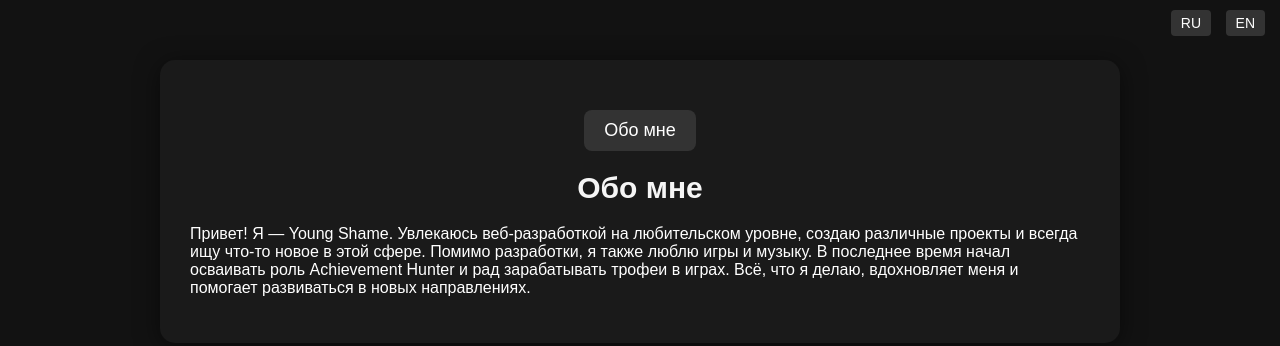
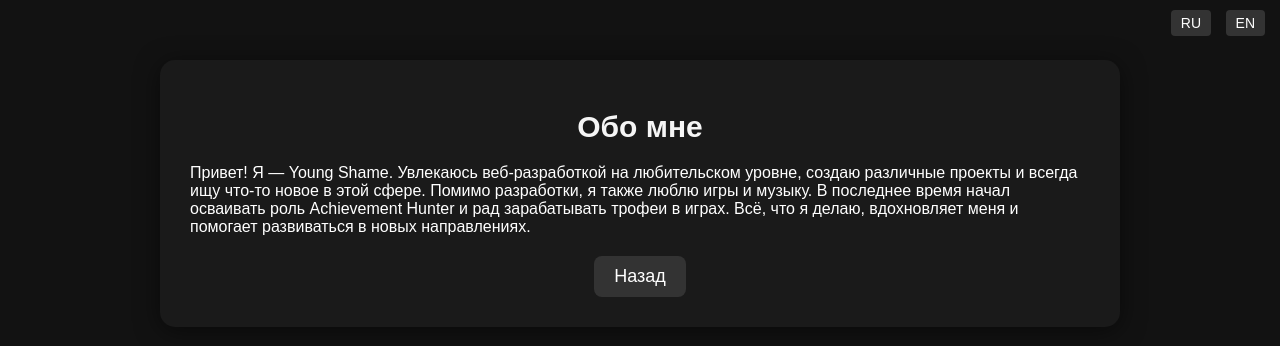
Before and after one commit to koonclsx/site, a plain HTML site: page about.html in a window 1280 px wide. Drawn offline with Linux system fonts and the light colour scheme.

Commit message:
Add files via upload

```diff
--- a/about.html
+++ b/about.html
@@ -5,6 +5,7 @@
     <meta name="viewport" content="width=device-width, initial-scale=1.0">
     <title data-translate="about">Обо мне</title>
     <link rel="stylesheet" href="styles.css">
+    <link rel="icon" href="data/avatar-rounded.png" type="image/png">
 </head>
 <body>
 
@@ -12,17 +13,18 @@
     <!-- Main container -->
     <div class="container">
 
-        <!-- Кнопка назад -->
-        <!-- Back button -->
-        <div class="page-links">
-            <a href="index.html" class="page-button">Главная</a>
-        </div>
         <h1 data-translate="about">Обо мне</h1>
         <p data-translate="aboutme">Привет! Я — Young Shame. Увлекаюсь веб-разработкой на любительском уровне,
              создаю различные проекты и всегда ищу что-то новое в этой сфере. Помимо
              разработки, я также люблю игры и музыку. В последнее время начал осваивать
              роль Achievement Hunter и рад зарабатывать трофеи в играх. Всё, что я делаю,
              вдохновляет меня и помогает развиваться в новых направлениях.</p>
+
+        <!-- Кнопка назад -->
+    <!-- Back button -->
+    <div class="page-links">
+        <a href="index.html" class="back-button" data-translate="back">Назад</a>
+    </div>
 
     </div>
 
--- a/scripts.js
+++ b/scripts.js
@@ -4,17 +4,18 @@ document.addEventListener("DOMContentLoaded", () => {
             back: "Назад",
             about: "Обо мне",
             aboutme: "Привет! Я — Young Shame. Увлекаюсь веб-разработкой на любительском уровне, создаю различные проекты и всегда ищу что-то новое в этой сфере. Помимо разработки, я также люблю игры и музыку. В последнее время начал осваивать роль Achievement Hunter и рад зарабатывать трофеи в играх. Всё, что я делаю, вдохновляет меня и помогает развиваться в новых направлениях.",
-
+            back: "Назад"
         },
         en: {
             back: "Back",
             about: "About Me",
             aboutme: "Hi! I am a Young Shame. I am interested in web development at an amateur level, I create various projects and am always looking for something new in this field. Besides developing, I also love games and music. Recently, I have started to master the role of Achievement Hunter and am happy to earn trophies in games. Everything I do inspires me and helps me develop in new directions.",
+            back: "Back"
         }
     };
 
     const langBtns = document.querySelectorAll(".lang-btn");
-    const backButton = document.querySelector(".page-links a");
+
     const pageButtons = document.querySelectorAll(".page-button");
     const elementsToTranslate = document.querySelectorAll("[data-translate]");
 
@@ -29,10 +30,7 @@ document.addEventListener("DOMContentLoaded", () => {
             }
         });
 
-        // Обновление текста кнопки "Назад"
-        if (backButton) {
-            backButton.textContent = texts[lang].back;
-        }
+
 
         // Обновление текста всех страниц
         pageButtons.forEach((btn) => {
--- a/styles.css
+++ b/styles.css
@@ -143,3 +143,20 @@ h1 {
 .page-button:hover {
     background-color: #555;
 }
+
+.back-button {
+    background-color: #333;
+    color: white;
+    padding: 10px 20px;
+    border-radius: 8px;
+    text-decoration: none;
+    font-size: 18px;
+    text-align: center;
+    transition: background-color 0.3s ease;
+    border: none;
+    cursor: pointer;
+}
+
+.back-button:hover {
+    background-color: #555;
+}
```
Also changed, not shown: index.html (+7 -7 lines).
